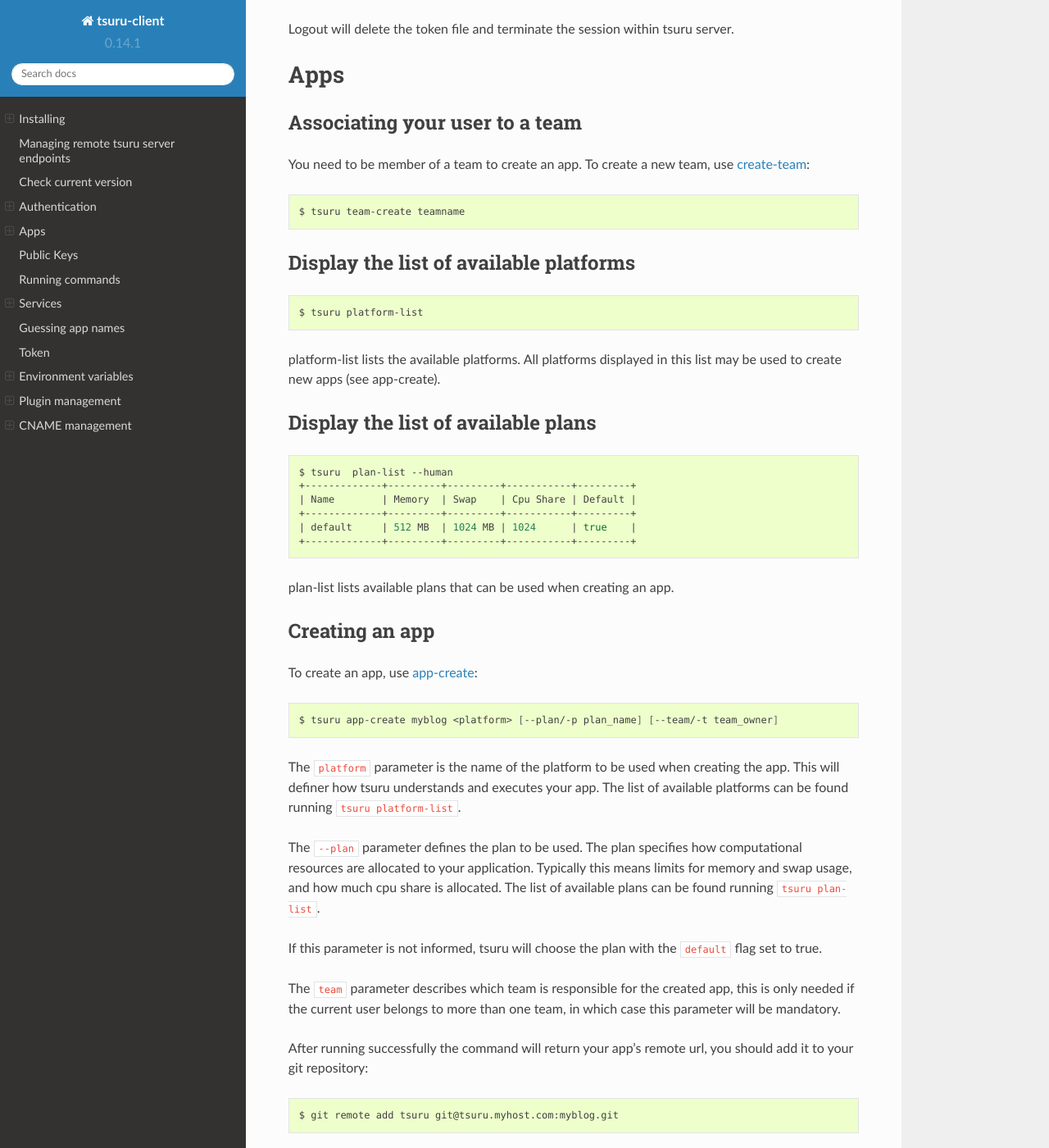
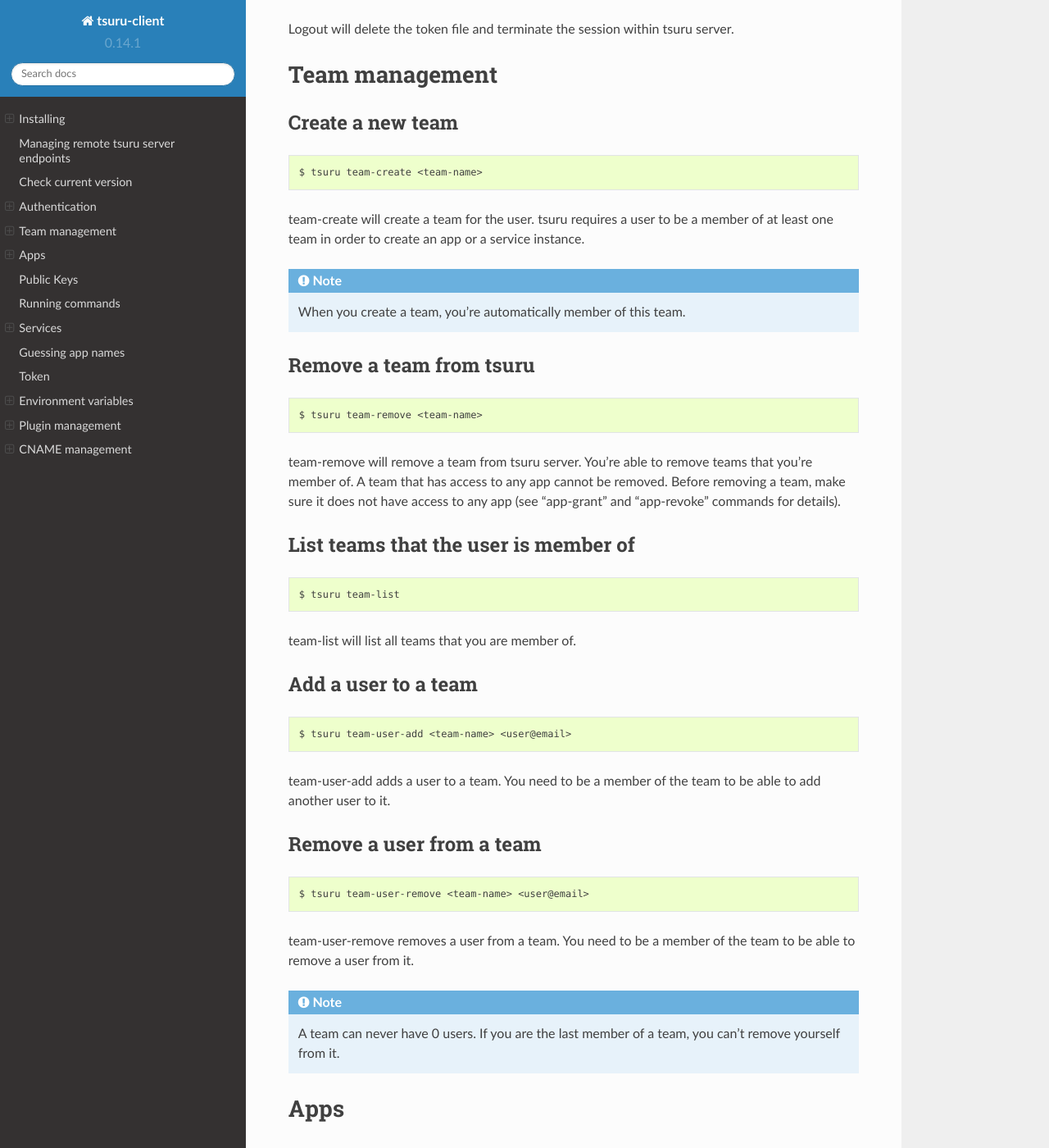
Before and after one commit to tsuru/tsuru-client, a Sphinx documentation site: the page built from docs/source/index.rst, in a window 1280 px wide and 1400 px high, scrolled down 3151 px. Shown: the whole window at 82% size. Built offline with Sphinx 7.4.7 and the Read the Docs theme 2.0.0, drawn with Linux system fonts in a browser that asks for light colours.

Commit message:
add docs about team management.

```diff
--- a/docs/source/index.rst
+++ b/docs/source/index.rst
@@ -187,6 +187,73 @@
     $ tsuru logout
 
 Logout will delete the token file and terminate the session within tsuru server.
+
+Team management
+===============
+
+Create a new team
+-----------------
+
+.. highlight:: bash
+
+::
+
+    $ tsuru team-create <team-name>
+
+team-create will create a team for the user. tsuru requires a user to be a member of at least one team in order to create an app or a service instance.
+
+.. note::
+
+    When you create a team, you're automatically member of this team.
+
+Remove a team from tsuru
+------------------------
+
+.. highlight:: bash
+
+::
+
+    $ tsuru team-remove <team-name>
+
+team-remove will remove a team from tsuru server. You're able to remove teams that you're member of. A team that has access to any app cannot be removed. Before removing a team, make sure it does not have access to any app (see "app-grant" and "app-revoke" commands for details).
+
+List teams that the user is member of
+-------------------------------------
+
+.. highlight:: bash
+
+::
+
+    $ tsuru team-list
+
+team-list will list all teams that you are member of.
+
+Add a user to a team
+--------------------
+
+.. highlight:: bash
+
+::
+
+    $ tsuru team-user-add <team-name> <user@email>
+
+team-user-add adds a user to a team. You need to be a member of the team to be able to add another user to it.
+
+Remove a user from a team
+-------------------------
+
+.. highlight:: bash
+
+::
+
+
+    $ tsuru team-user-remove <team-name> <user@email>
+
+team-user-remove removes a user from a team. You need to be a member of the team to be able to remove a user from it.
+
+.. note::
+
+    A team can never have 0 users. If you are the last member of a team, you can't remove yourself from it.
 
 Apps
 ====
```
